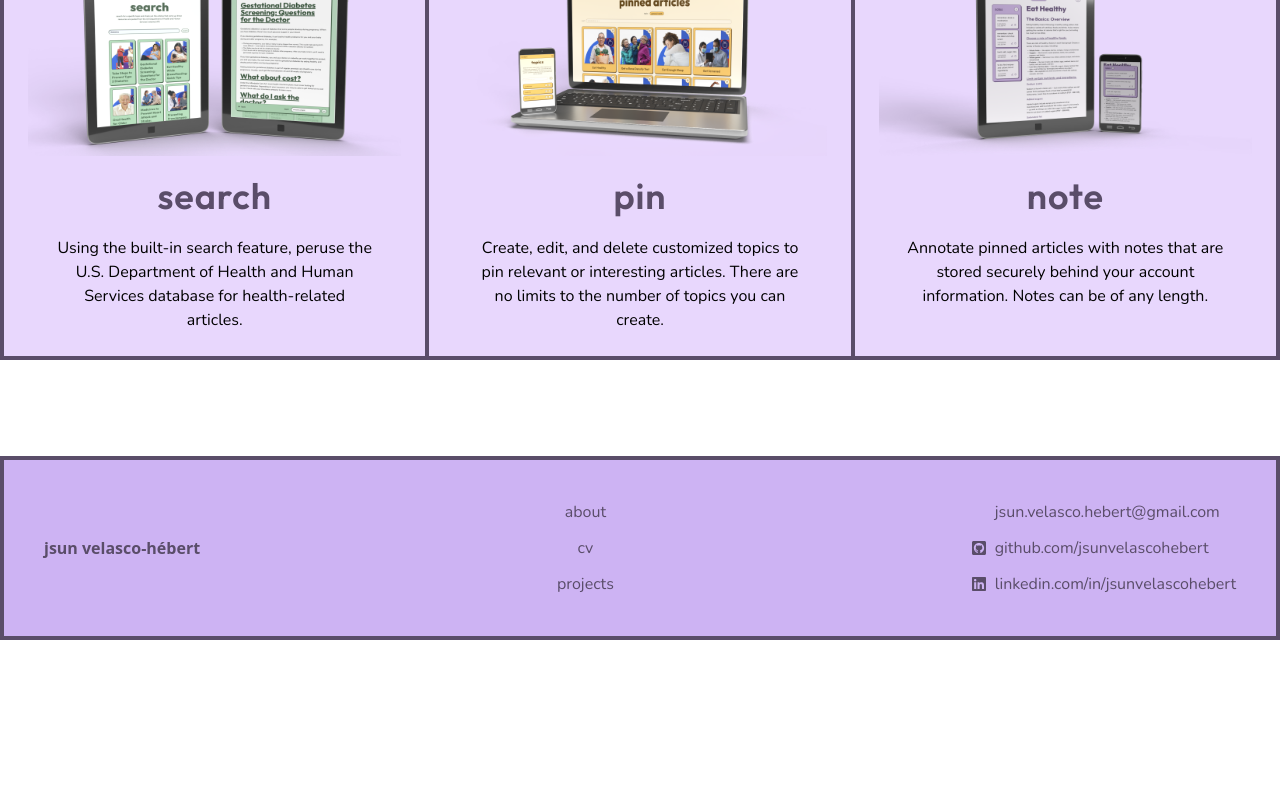
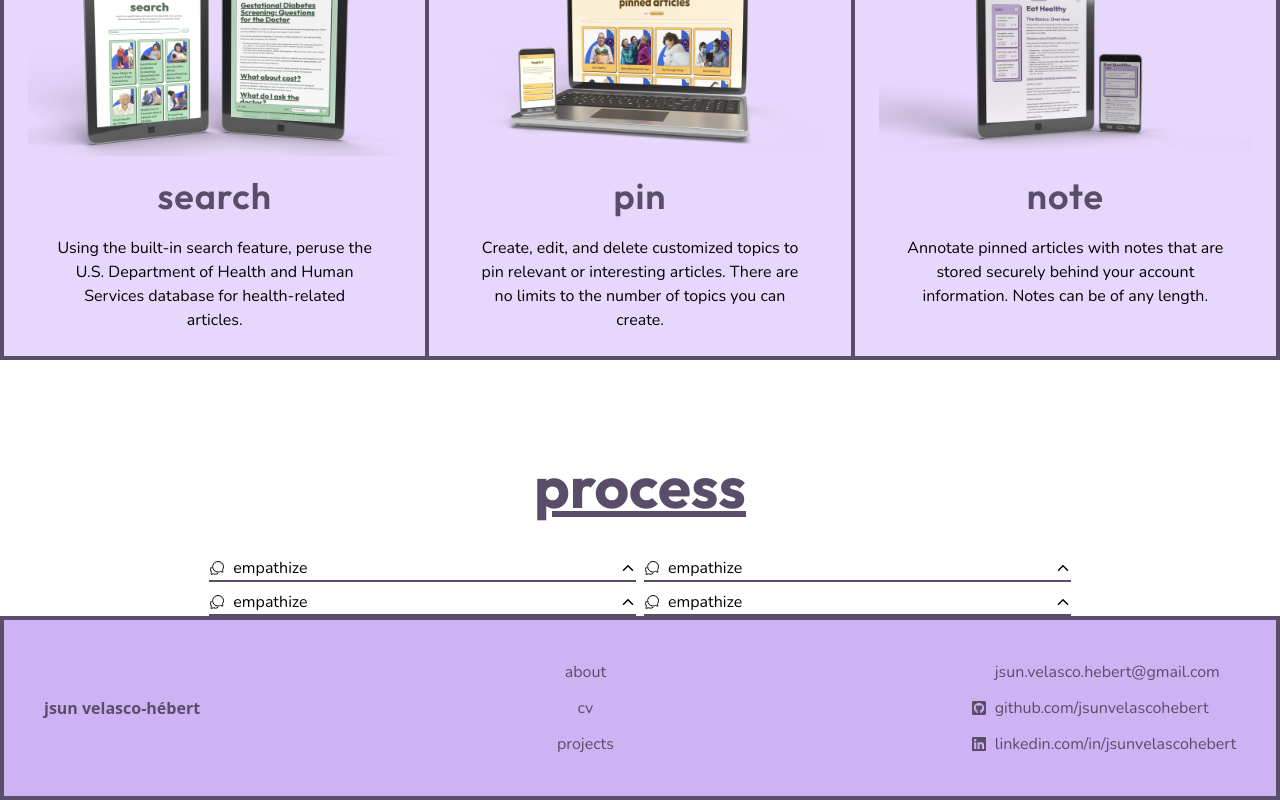
Before and after one commit to jsunvelascohebert/portfolio-website, a React (Create React App) app: page /projects/medipin in a window 1280 px wide. Shown: the part 1566-2366 px from the top of the page. Before the commit the page ends 2206 px from the top, so only its background shows below. Built offline with nearby package versions, Linux system fonts and the light colour scheme; some icons are missing.

Commit message:
save point

```diff
--- a/src/projects/medipin/MedipinPage.js
+++ b/src/projects/medipin/MedipinPage.js
@@ -3,6 +3,8 @@ import { Fade } from 'react-awesome-reveal';
 import { FaComputer } from "react-icons/fa6";
 import { FaGithub, FaExternalLinkAlt } from "react-icons/fa";
 import { Link } from 'react-router-dom';
+import { IoChatbubblesOutline, IoChevronUp } from "react-icons/io5";
+
 
 
 
@@ -67,9 +69,65 @@ export default function MedipinPage() {
       </div>
     </div>
 
+    {/* process */}
+    <div className="w-full flex flex-col justify-center items-center gap-10">
+      <h2>process</h2>
+      {/* process elements */}
+      <div className="w-full flex flex-wrap justify-center items-center gap-2">
+        {/* empathize collapsed */}
+        <div className="basis-2/3 md:basis-1/3 flex flex-row justify-between items-center border-b-2 border-darkPurple">
+          <div className="flex flex-row justify-start items-center gap-2">
+            {/* icon */}
+            <IoChatbubblesOutline />
+            {/* text */}
+            <p>empathize</p>
+          </div>
+          {/* carrot */}
+          <IoChevronUp />
+        </div>
 
+        {/* define collapsed */}
+        <div className="w-full md:basis-1/3 flex flex-row justify-between items-center border-b-2 border-darkPurple">
+          <div className="flex flex-row justify-start items-center gap-2">
+            {/* icon */}
+            <IoChatbubblesOutline />
+            {/* text */}
+            <p>empathize</p>
+          </div>
+          {/* carrot */}
+          <IoChevronUp />
+        </div>
 
-    {/* process */}
+        {/* ideate collapsed */}
+        <div className="w-full md:basis-1/3 flex flex-row justify-between items-center border-b-2 border-darkPurple">
+          <div className="flex flex-row justify-start items-center gap-2">
+            {/* icon */}
+            <IoChatbubblesOutline />
+            {/* text */}
+            <p>empathize</p>
+          </div>
+          {/* carrot */}
+          <IoChevronUp />
+        </div>
+
+        {/* prototype collapsed */}
+        <div className="w-full md:basis-1/3 flex flex-row justify-between items-center border-b-2 border-darkPurple">
+          <div className="flex flex-row justify-start items-center gap-2">
+            {/* icon */}
+            <IoChatbubblesOutline />
+            {/* text */}
+            <p>empathize</p>
+          </div>
+          {/* carrot */}
+          <IoChevronUp />
+        </div>
+
+        {/* develop collapsed */}
+
+        {/* deploy collapsed */}
+
+      </div>
+    </div>
 
 
     {/* documentation */}
```
